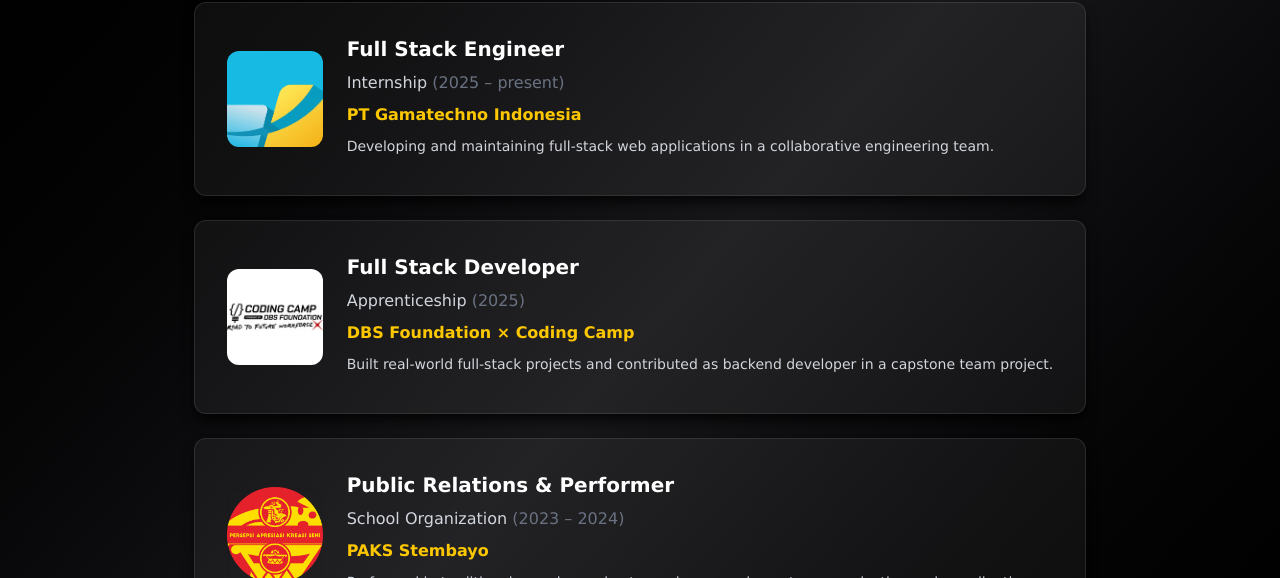
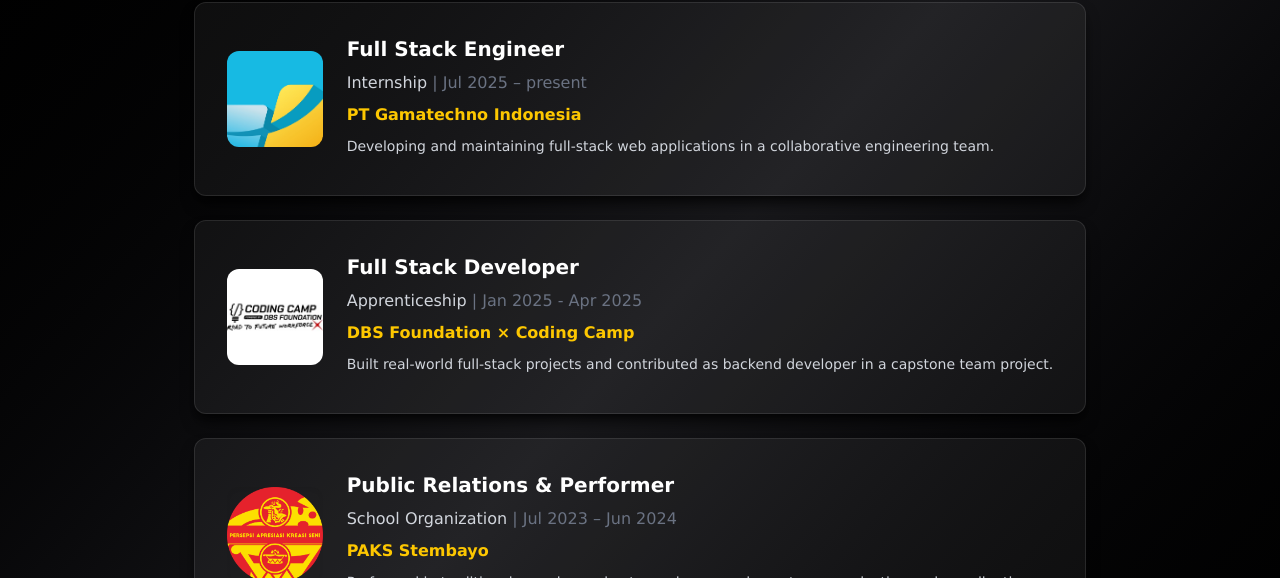
Before and after one commit to genta-bahana-nagari/portfolio-page, a Next.js app: page /experience in a window 1280 px wide. Shown: the part 372-950 px from the top of the page. Built offline with nearby package versions, Linux system fonts and the light colour scheme; no server answers.

Commit message:
fix: minor styling and content changes

```diff
--- a/src/components/sections/experience.tsx
+++ b/src/components/sections/experience.tsx
@@ -65,8 +65,8 @@ export function Experience() {
                     </h3>
 
                     <p className="text-sm md:text-base font-medium text-gray-300">
-                      {exp.type}{" "}
-                      <span className="text-gray-500">({exp.period})</span>
+                      {exp.type}
+                      <span className="text-gray-500">{" | "}{exp.period}</span>
                     </p>
 
                     <p className="text-base text-yellow-400 font-semibold">
--- a/src/content/experience/index.ts
+++ b/src/content/experience/index.ts
@@ -3,7 +3,7 @@ export const experiences = [
     title: "Full Stack Engineer",
     type: "Internship",
     company: "PT Gamatechno Indonesia",
-    period: "2025 – present",
+    period: "Jul 2025 – present",
     description:
       "Developing and maintaining full-stack web applications in a collaborative engineering team.",
     logo: "/icons/Gamatechno.jpg",
@@ -12,7 +12,7 @@ export const experiences = [
     title: "Full Stack Developer",
     type: "Apprenticeship",
     company: "DBS Foundation × Coding Camp",
-    period: "2025",
+    period: "Jan 2025 - Apr 2025",
     description:
       "Built real-world full-stack projects and contributed as backend developer in a capstone team project.",
     logo: "/icons/coding-camp.jpeg",
@@ -21,16 +21,16 @@ export const experiences = [
     title: "Public Relations & Performer",
     type: "School Organization",
     company: "PAKS Stembayo",
-    period: "2023 – 2024",
+    period: "Jul 2023 – Jun 2024",
     description:
-      "Performed in traditional gamelan orchestra and managed event communication and coordination.",
+    "Performed in traditional gamelan orchestra and managed event communication and coordination.",
     logo: "/icons/PAKS-Stembayo.png",
   },
   {
     title: "Public Relations Officer",
     type: "School Organization",
     company: "Karawitan Stembayo",
-    period: "2023 – 2024",
+    period: "Jul 2023 – Jun 2024",
     description:
       "Supported cultural performances and managed outreach for school and community events.",
     logo: "/icons/Karawitan-Stembayo.png",
```
